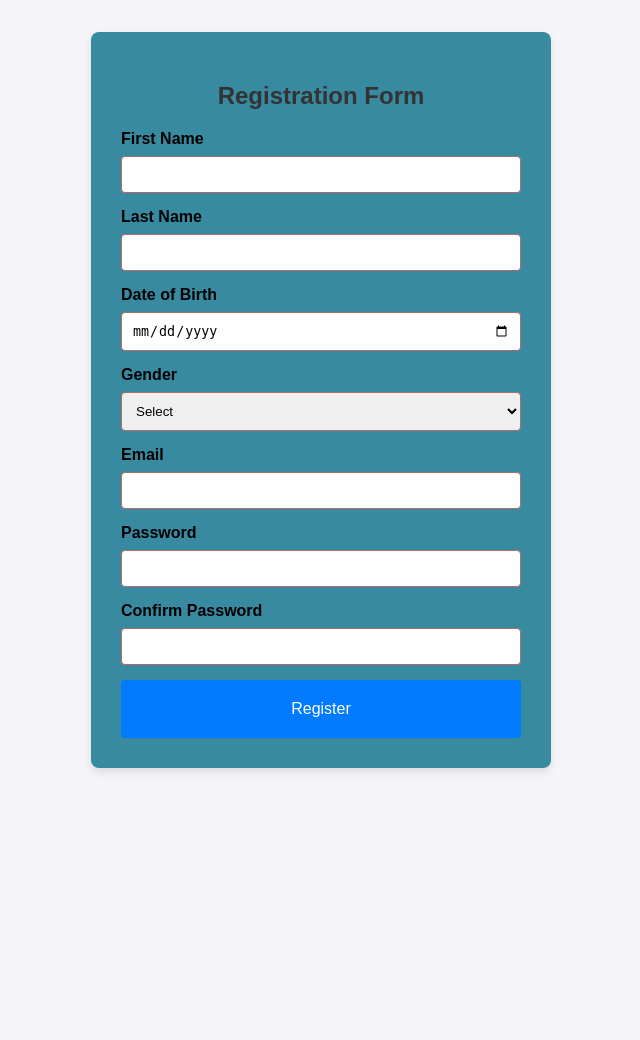
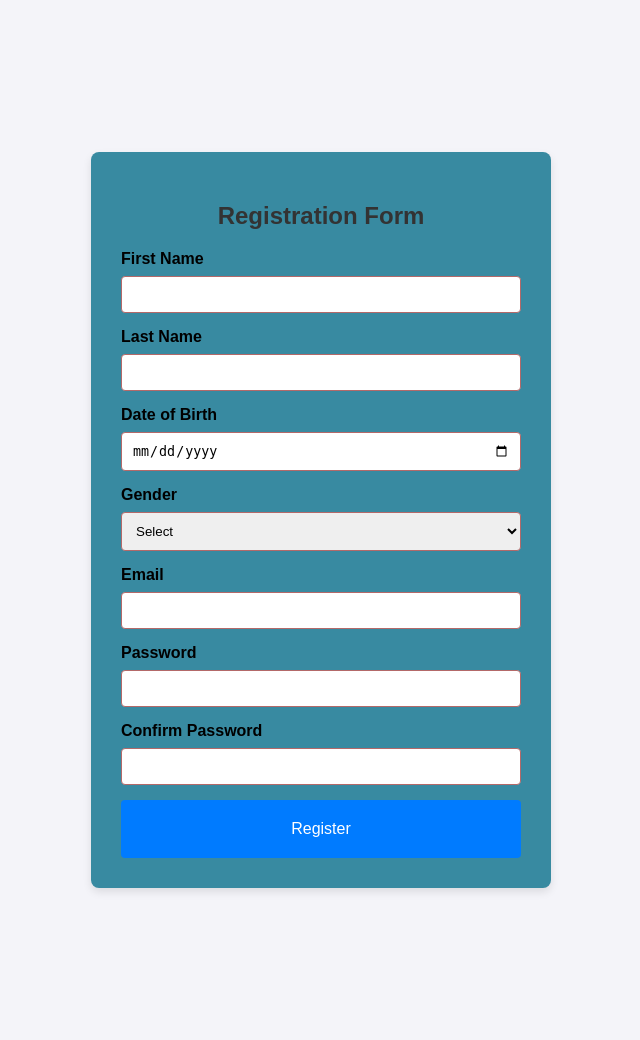
Before and after one commit to AdithyaPedapati/Rigister, a Flask app: page / in a window 1280 px wide. Shown: the whole page, without its empty margins (319-959 px from the left). Before the commit the page ends 772 px from the top, so only its background shows below. Run offline with Flask 3, Linux system fonts and the light colour scheme.

Commit message:
Update register.html

```diff
--- a/templates/register.html
+++ b/templates/register.html
@@ -11,7 +11,7 @@
             display: flex;
             justify-content: center;
             align-items: center;
-            height: 100vh;
+            height: 130vh;
             margin: 0;
         }
         .form-container {
```
